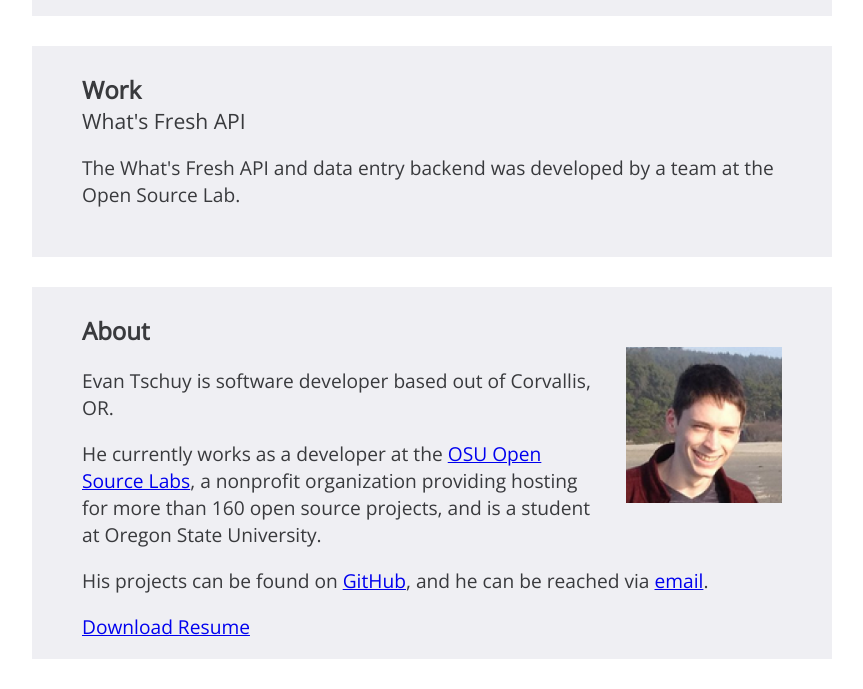
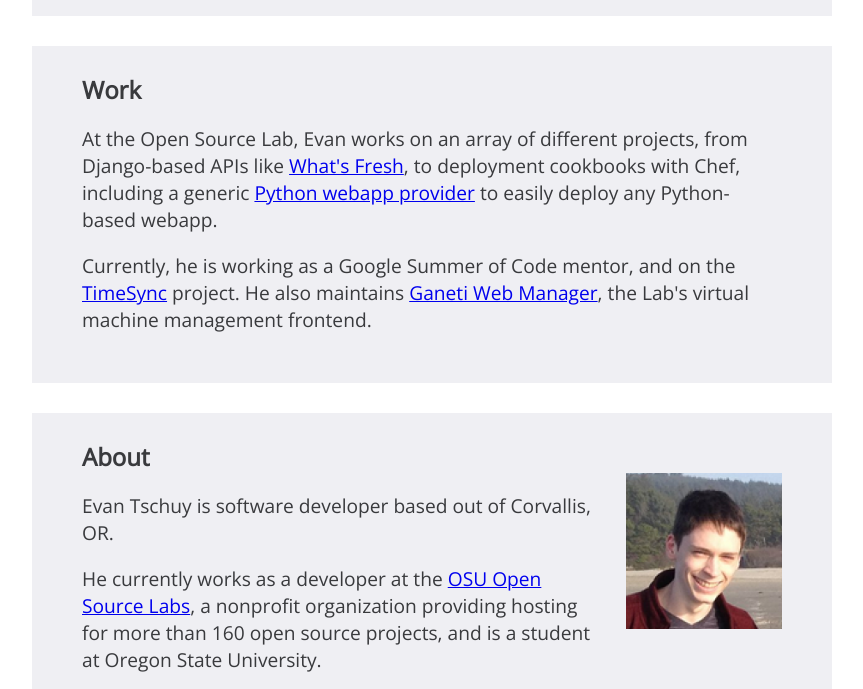
Before and after one commit to tschuy/tschuy.github.io, a plain HTML site: page index.html in a window 1280 px wide. Shown: the part 1688-2377 px from the top of the page, without its empty margins (208-1071 px from the left). Drawn offline with nearby package versions, Linux system fonts and the light colour scheme.

Commit message:
Update work section

```diff
--- a/index.html
+++ b/index.html
@@ -68,11 +68,14 @@
 
         <div id="work" class="mainContent homeContent">
             <br><span class="heading">Work</span><br>
-                <div>
-                <span class="subHeading">What's Fresh API</span>
-                <p>The What's Fresh API and data entry backend was developed by a team  at the Open Source Lab.</p>
-                <p></p>
-                </div>
+                <div><p>At the Open Source Lab, Evan works on an array of different projects, from Django-based APIs like
+                    <a href="https://github.com/osu-cass/whats-fresh-api">What's Fresh</a>, to deployment cookbooks with
+                    Chef, including a generic <a href="https://github.com/osuosl-cookbooks/python-webapp/">Python webapp
+                    provider</a> to easily deploy any Python-based webapp.</p>
+
+                    <p>Currently, he is working as a Google Summer of Code mentor, and on the <a href="https://github.com/osuosl/timesync-node">
+                    TimeSync</a> project. He also maintains <a href="https://github.com/osuosl/ganeti_webmgr">Ganeti Web Manager</a>,
+                    the Lab's virtual machine management frontend.</div>
         </div>
 
         <div id="about" class="mainContent homeContent">
```
